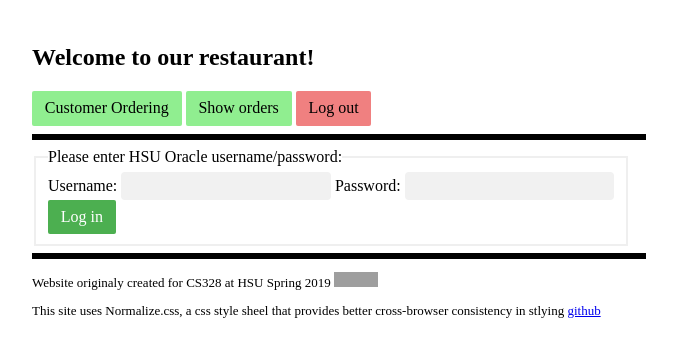
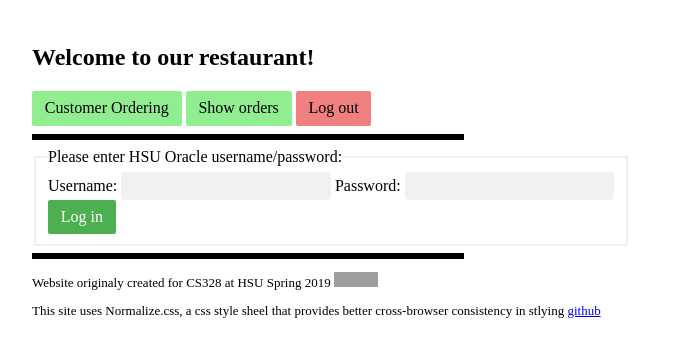
Before and after one commit to MysticalLatios/OrderSystem, a PHP site: page / in a window 1280 px wide. Shown: the top 357 px of the page, without its empty margins (0-677 px from the left). Run offline with PHP 8.4, Linux system fonts and the light colour scheme; some libraries are stand-ins or nearby versions; grey boxes are pictures that could not be loaded.

Commit message:
made hr's shorter

```diff
--- a/style.css
+++ b/style.css
@@ -18,7 +18,7 @@ form
 hr
 {
   border: solid;
-  width: 50%;
+  width: 35%;
   margin-inline-start: 0;
 }
 
```
